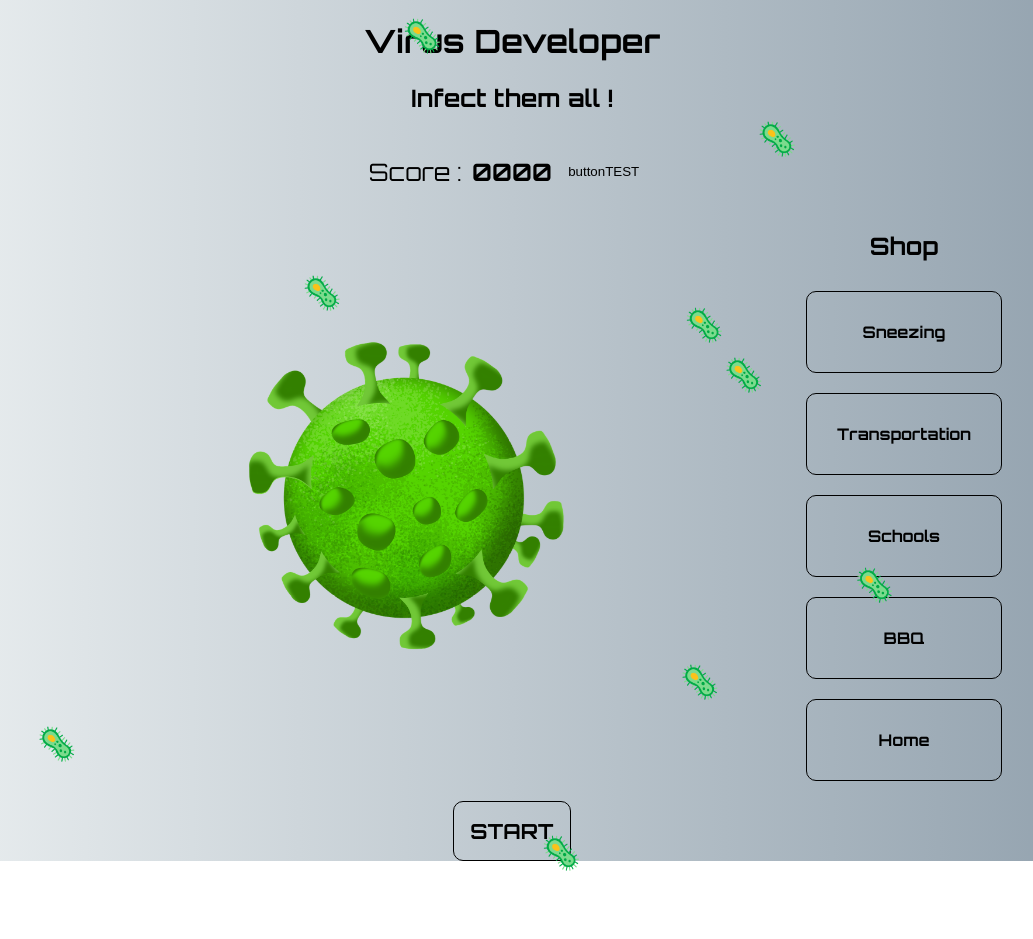
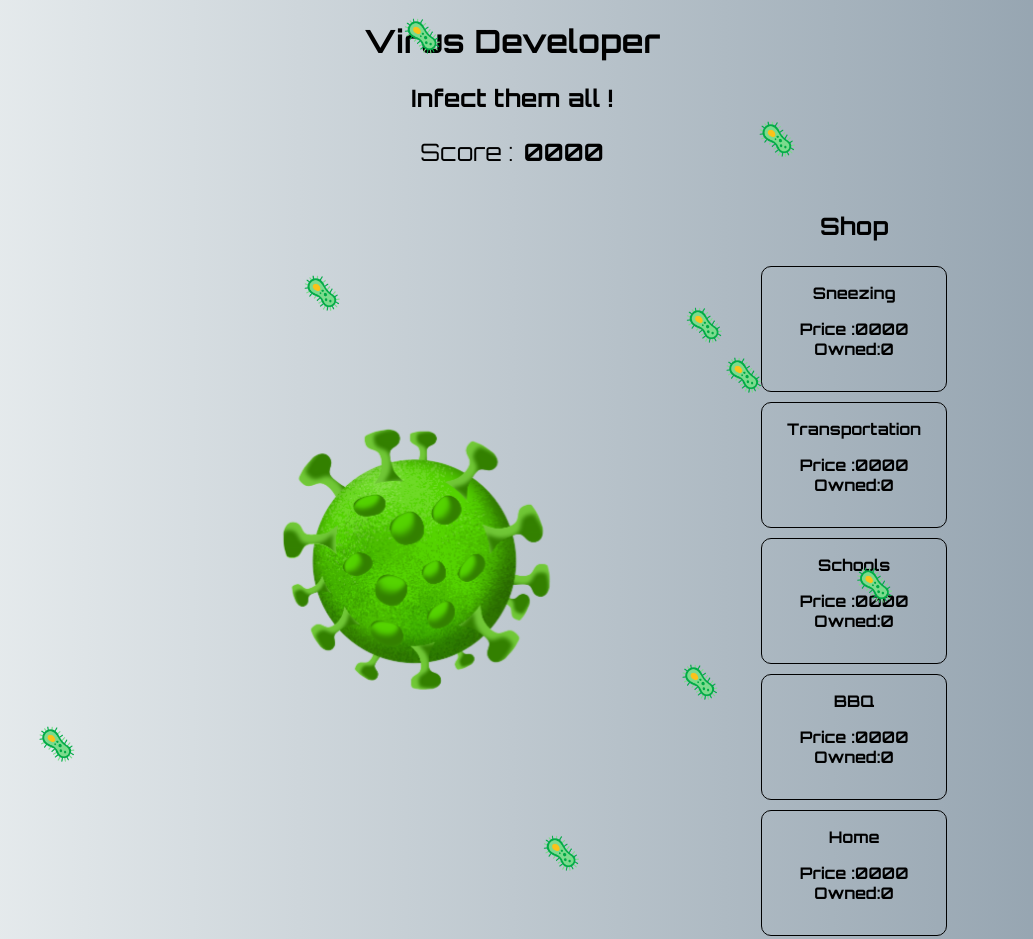
Before and after one commit to ShinYami/CookieClicker, a plain HTML site: page index.html in a window 1280 px wide. Shown: the top 939 px of the page, without its empty margins (128-1161 px from the left). Before the commit the page ends 861 px from the top, so only its background shows below. Drawn offline with Linux system fonts and the light colour scheme.

Commit message:
update sum on click

```diff
--- a/assets/style.css
+++ b/assets/style.css
@@ -23,10 +23,11 @@ h2 {
    text-align: center;
 }
 
-.score {
+.scoreTag {
    display: flex;
    justify-content: center;
    font-size: 1.5rem;
+   margin-top: -20px;
 }
 
 #score {
@@ -34,14 +35,14 @@ h2 {
    font-weight: bold;
 }
 
-.virusImg {
+.container {
    display: flex;
    text-align: center;
    justify-content: center;
    align-items: center;
 }
 
-.virusImg img {
+.container img {
    max-width:30%;
    height:auto;
 }
@@ -55,11 +56,18 @@ button {
    background: none;
 }
 
+.btn:hover {
+   background: black;
+   color: white;
+   border: white 1px solid;
+   transition: 0.3s;
+}
+
 .shop {
    display: flex;
    flex-direction: column;
    position: relative;
-    left: 200px;
+   left: -200px;
 }
 
 .shop button {
@@ -67,8 +75,7 @@ button {
    font-weight: bold;
    border: black 1px solid;
    font-size: 1rem;
-    padding: 30px;
-    margin: 10px;
+   margin: 5px;
 }
 
 .start {
@@ -88,20 +95,27 @@ button {
 }
 
 #start:hover {
-    background: #55D400;
+   background: black;
    color: white;
    border: white 1px solid;
 }
 
+.icone {
+   transition: all .1s ease-in-out;
+   }
 
-#virus:hover {
-    transform: scale(1.1);
+.icone:active {
+   transform: scale(1.3);
    }
 
 #virus {
    -webkit-animation: rotation 5s infinite linear;
    transition: all .2s ease-in-out;
    cursor: pointer;
+}
+
+#virus:hover {
+   transform: scale(1.1);
  }
 
  @-webkit-keyframes rotation {
--- a/index.html
+++ b/index.html
@@ -8,33 +8,59 @@
    <link
      rel="shortcut icon"
      type="image/png"
-      href="./assets/img/biohazard.png"/>
+     href="./assets/img/biohazard.png"
+   />
    <link rel="stylesheet" href="./assets/style.css" />
-
+   <script src="./assets/script.js"></script>
+   <script src="./assets/bg.js"></script>
  </head>
  <body>
    <h1>Virus Developer</h1>
    <h2>Infect them all !</h2>
-    <div class="score">
+   <div class="scoreTag">
      <p>Score :</p>
      <p id="score">0000</p>
-      <button type="button" onClick="increaseCurrentPlayerScore()">buttonTEST</button>
    </div>
-    <div class="virusImg">
-      <img class="icone" src="./assets/img/virus.png" id="virus" />
+   <div class="container">
+     <span class="icone">
+       <img onClick="increaseCurrentPlayerScore()" src="./assets/img/virus.png" id="virus" />
+     </span>
      <div class="shop">
        <h2>Shop</h2>
-        <button class="btn" id="">Sneezing</button>
-        <button class="btn" id="">Transportation</button>
-        <button class="btn" id="">Schools</button>
-        <button class="btn" id="">BBQ</button>
-        <button class="btn" id="">Home</button>
+       <button class="btn" id="autoClick" onclick="autoClicker()">
+         <a>Sneezing</a>
+         <p>
+           Price :<span id="cost">0000</span> Owned:<span id="owned"></span>0
+         </p>
+       </button>
+       <button class="btn" id="">
+         <a>Transportation</a>
+         <p>
+           Price :<span id="cost">0000</span> Owned:<span id="owned"></span>0
+         </p>
+       </button>
+       <button class="btn" id="">
+         <a>Schools</a>
+         <p>
+           Price :<span id="cost">0000</span> Owned:<span id="owned"></span>0
+         </p>
+       </button>
+       <button class="btn" id="">
+         <a>BBQ</a>
+         <p>
+           Price :<span id="cost">0000</span> Owned:<span id="owned"></span>0
+         </p>
+       </button>
+       <button class="btn" id="">
+         <a>Home</a>
+         <p>
+           Price :<span id="cost">0000</span> Owned:<span id="owned"></span>0
+         </p>
+       </button>
      </div>
    </div>
    <div class="start">
      <button class="btn" id="start">START</button>
    </div>
-    <script src="./assets/script.js"></script>
-    <script src="./assets/bg.js"></script>
  </body>
 </html>
```
Lines whose indentation alone changed are shown as unchanged.
